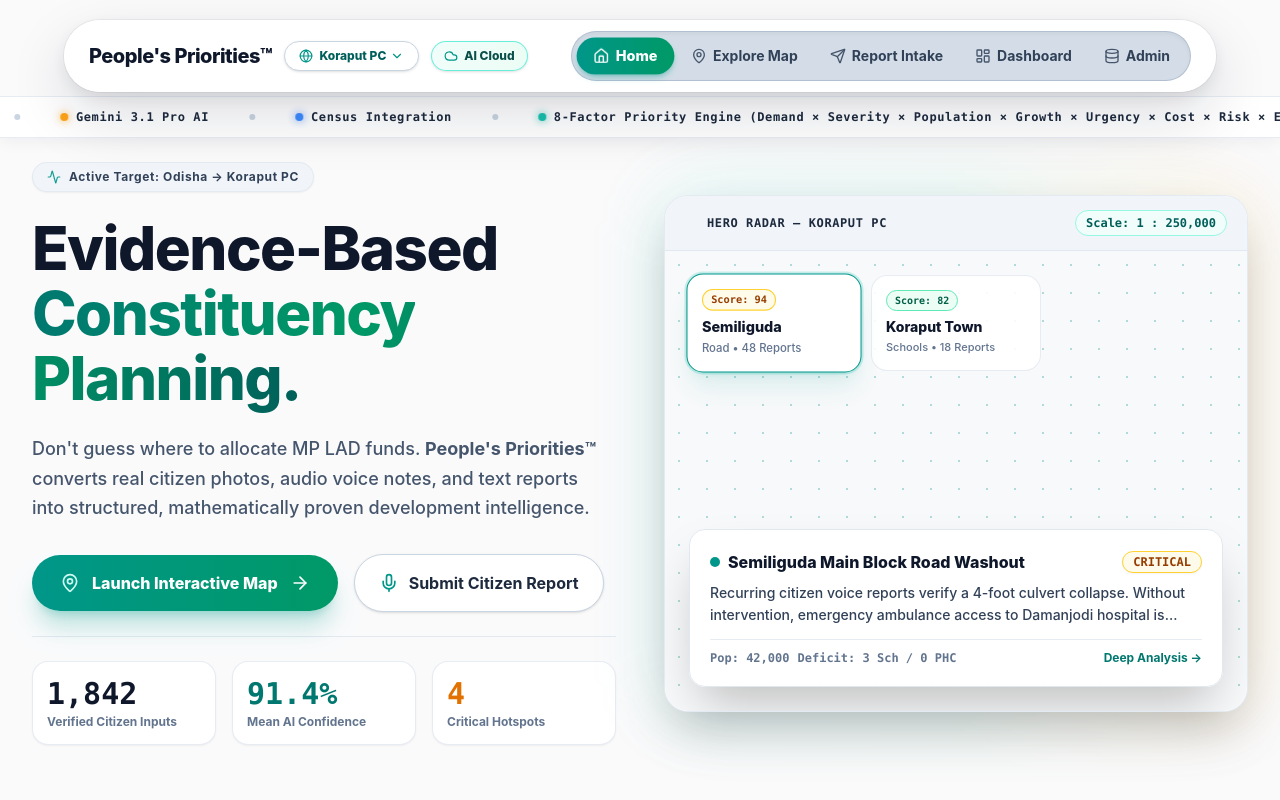
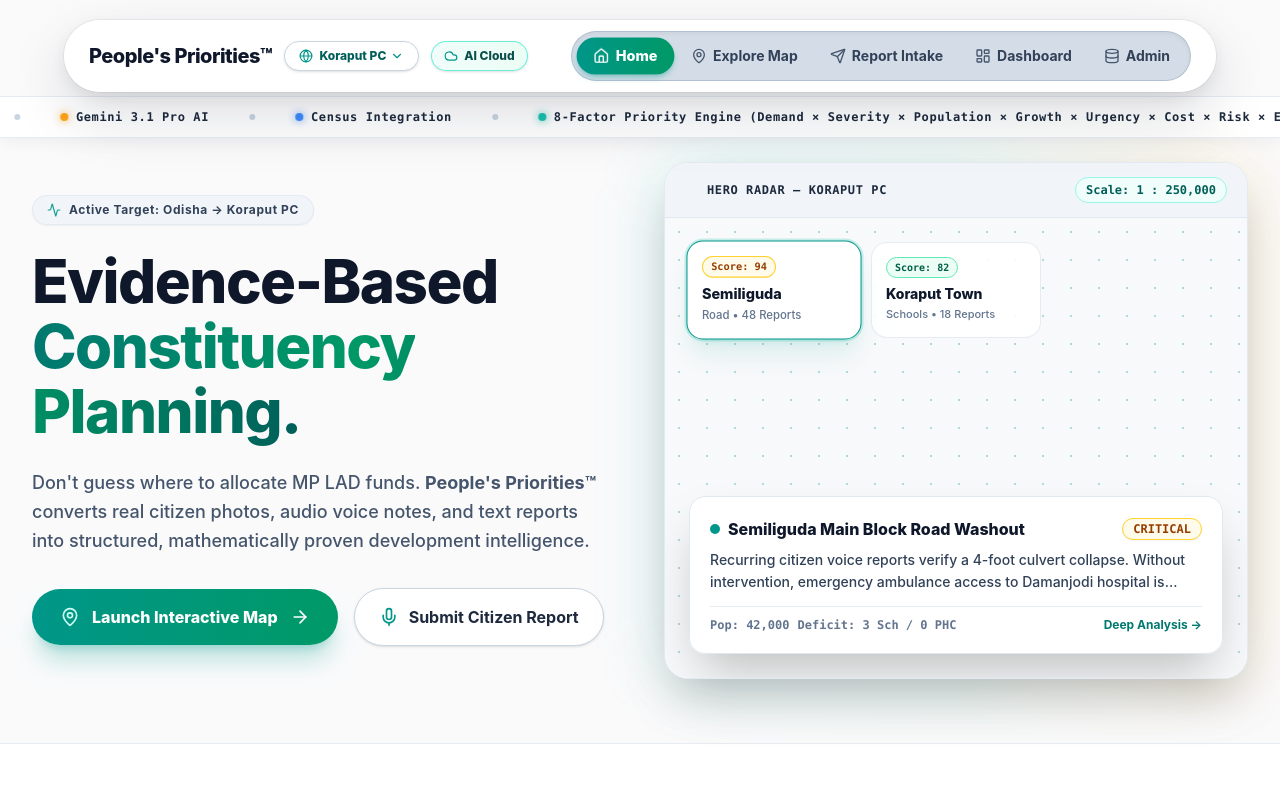
Before and after one commit to Ajayrx/peoples-priorities-aiflow, a React (Vite) app: page / in a window 1280 px wide. Shown: the top 800 px of the page. Built offline with nearby package versions, Linux system fonts and the light colour scheme.

Commit message:
feat: remove experience badges, remove mock header stats, auto-open explore map without drawer, and remove test sync button

```diff
--- a/src/components/ConstituencySelectorModal.tsx
+++ b/src/components/ConstituencySelectorModal.tsx
@@ -170,7 +170,7 @@
                   Dataset Available &amp; Active
                 </h4>
                 <p className="text-[11px] sm:text-xs text-slate-700 leading-relaxed font-medium">
-                  Full dataset loaded for <strong>Odisha → Koraput PC</strong> (`Semiliguda`, `Damanjodi`). Includes <strong>1,842 reports, 14 hotspots, and real-time multi-factor scoring</strong>.
+                  Full dataset loaded for <strong>Odisha → Koraput PC</strong> (`Semiliguda`, `Damanjodi`). Includes <strong>verified community intakes, active hotspots, and real-time multi-factor scoring</strong>.
                 </p>
               </div>
             </div>
--- a/src/pages/DashboardPage.tsx
+++ b/src/pages/DashboardPage.tsx
@@ -3,7 +3,6 @@
   Sliders,
   FileSpreadsheet,
   Download,
-  Radio,
   UserCheck,
   RefreshCw,
   ArrowRight,
@@ -123,11 +122,6 @@
         <div className="max-w-7xl mx-auto flex flex-col md:flex-row items-start md:items-center justify-between gap-4">
           <div>
             <div className="flex items-center gap-2 mb-1">
-              <span className="inline-flex items-center gap-1.5 px-2.5 py-0.5 rounded-full bg-teal-50 border border-teal-200 text-teal-800 font-mono text-xs font-bold">
-                <Radio className="w-3.5 h-3.5 text-teal-600 animate-pulse" />
-                <span>EXPERIENCE 5</span>
-              </span>
-              <span className="text-xs font-mono text-slate-400 font-bold">•</span>
               <span className="text-xs font-mono font-bold text-slate-600">
                 ACTIVE CANVAS: <strong className="text-slate-900">{region.state} → {region.constituency.replace(' (Demo Region)', '')}</strong>
               </span>
--- a/src/pages/LandingPage.tsx
+++ b/src/pages/LandingPage.tsx
@@ -131,27 +131,6 @@
               </button>
             </div>
 
-            {/* Key Metric Pills — Off-White / Cream & Teal / Green / Amber */}
-            <div className="grid grid-cols-3 gap-2 sm:gap-4 pt-6 border-t border-slate-200 text-center sm:text-left">
-              <div className="bg-white p-3.5 rounded-2xl border border-slate-200/80 shadow-xs">
-                <div className="text-xl sm:text-3xl font-extrabold text-slate-900 font-mono">
-                  {isDemoRegion ? '1,842' : '0'}
-                </div>
-                <div className="text-[10px] sm:text-xs text-slate-500 font-bold mt-0.5">Verified Citizen Inputs</div>
-              </div>
-              <div className="bg-white p-3.5 rounded-2xl border border-slate-200/80 shadow-xs">
-                <div className="text-xl sm:text-3xl font-extrabold text-teal-700 font-mono">
-                  {isDemoRegion ? '91.4%' : 'N/A'}
-                </div>
-                <div className="text-[10px] sm:text-xs text-slate-500 font-bold mt-0.5">Mean AI Confidence</div>
-              </div>
-              <div className="bg-white p-3.5 rounded-2xl border border-slate-200/80 shadow-xs">
-                <div className="text-xl sm:text-3xl font-extrabold text-amber-600 font-mono">
-                  {isDemoRegion ? '4' : '0'}
-                </div>
-                <div className="text-[10px] sm:text-xs text-slate-500 font-bold mt-0.5">Critical Hotspots</div>
-              </div>
-            </div>
           </div>
 
           {/* Right Hero Interactive Radar Preview — Fully Converted to Clean Light/White Studio Theme! */}
--- a/src/pages/ManagementPage.tsx
+++ b/src/pages/ManagementPage.tsx
@@ -5,7 +5,6 @@
   RefreshCw,
   Upload,
   ShieldCheck,
-  Radio,
   Layers,
   Activity,
   History,
@@ -75,11 +74,6 @@
         <div className="max-w-7xl mx-auto flex flex-col md:flex-row items-start md:items-center justify-between gap-4">
           <div>
             <div className="flex items-center gap-2 mb-1">
-              <span className="inline-flex items-center gap-1.5 px-2.5 py-0.5 rounded-full bg-amber-50 border border-amber-200 text-amber-800 font-mono text-xs font-bold">
-                <Radio className="w-3.5 h-3.5 text-amber-600 animate-pulse" />
-                <span>EXPERIENCE 6</span>
-              </span>
-              <span className="text-xs font-mono text-slate-400 font-bold">•</span>
               <span className="text-xs font-mono font-bold text-slate-600">
                 PIPELINE STATUS: <strong className="text-emerald-700">🟢 5 Datasets Online & Synchronized</strong>
               </span>
--- a/src/pages/ReportPage.tsx
+++ b/src/pages/ReportPage.tsx
@@ -7,7 +7,6 @@
   MapPin,
   CheckCircle2,
   ShieldCheck,
-  Radio,
   RefreshCw,
   Sparkles,
   ChevronRight,
@@ -386,11 +385,6 @@
         <div className="max-w-7xl mx-auto flex flex-col md:flex-row items-start md:items-center justify-between gap-4">
           <div>
             <div className="flex items-center gap-2 mb-1">
-              <span className="inline-flex items-center gap-1.5 px-2.5 py-0.5 rounded-full bg-teal-50 border border-teal-200 text-teal-800 font-mono text-xs font-bold">
-                <Radio className="w-3.5 h-3.5 text-teal-600 animate-pulse" />
-                <span>EXPERIENCE 3</span>
-              </span>
-              <span className="text-xs font-mono text-slate-400 font-bold">•</span>
               <span className="text-xs font-mono font-bold text-slate-600">
                 ACTIVE CANVAS: <strong className="text-slate-900">{region.state} → {region.constituency.replace(' (Demo Region)', '')}</strong>
               </span>
```
Also changed, not shown: src/pages/ExplorePage.tsx (+4 -34 lines).
